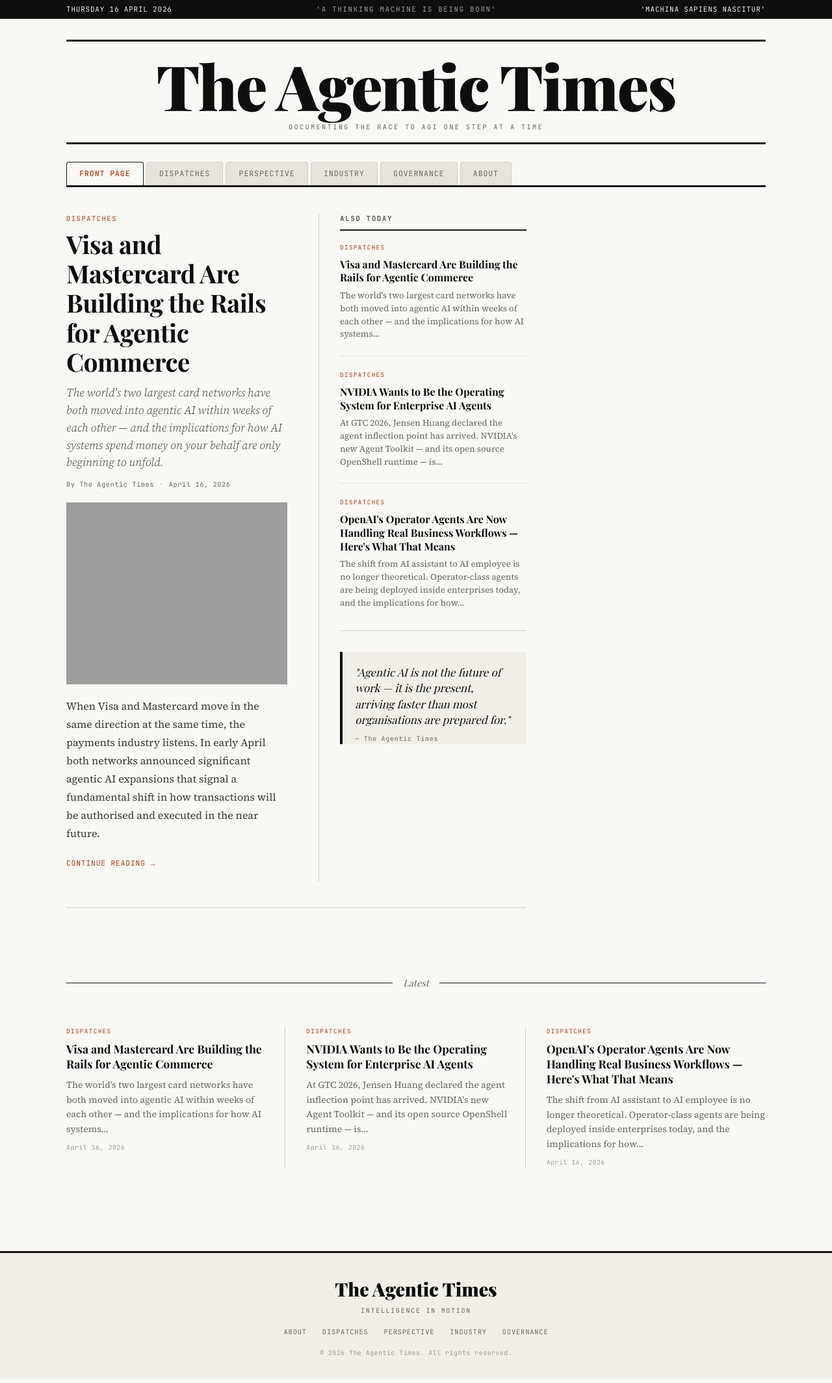
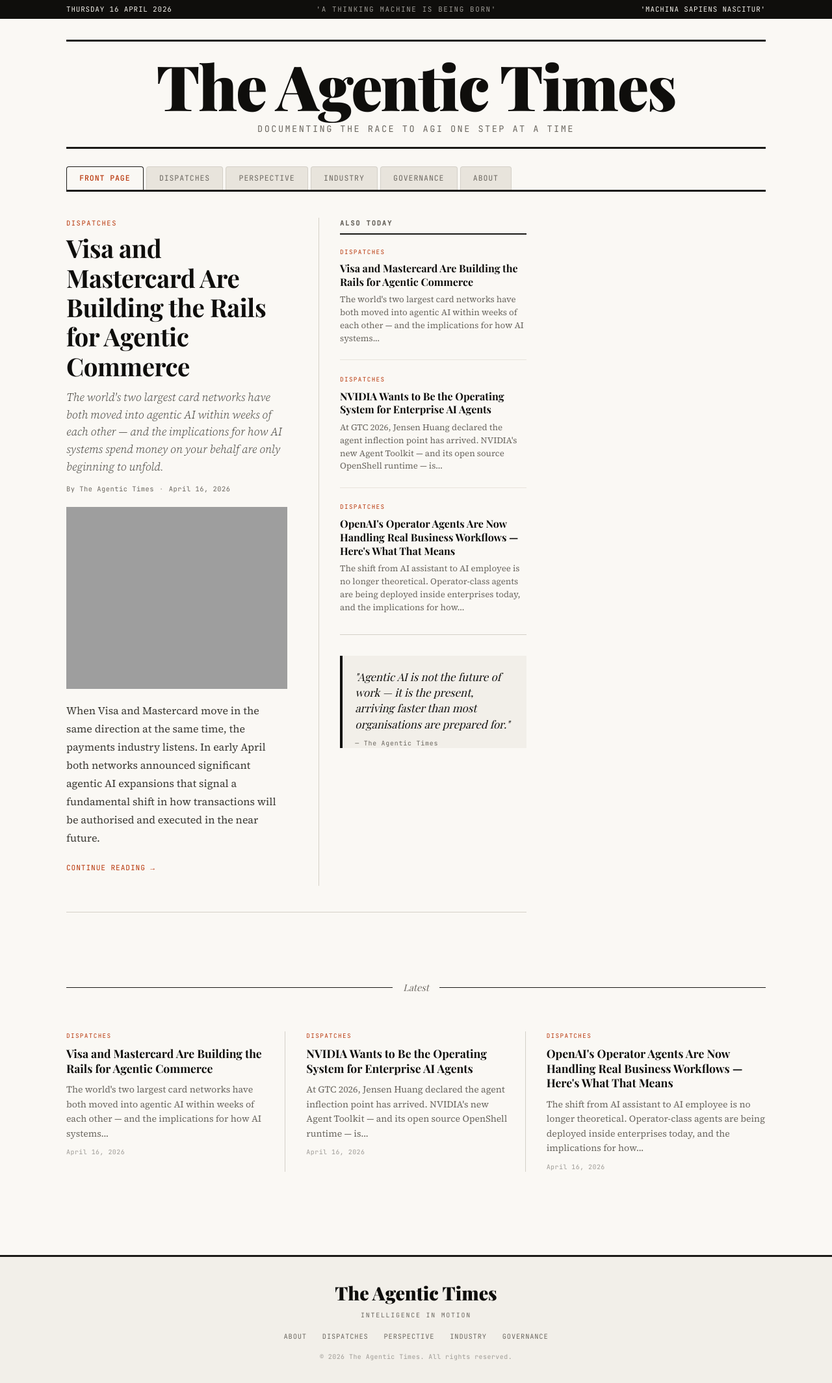
Before and after one commit to christbt79/agentic-times, a Jekyll site: the page built from index.html, in a window 1280 px wide. Shown: the whole page at 65% size. Built offline with Jekyll 4.4.1, drawn with Linux system fonts in a browser that asks for light colours; some web fonts are replaced; grey boxes are pictures that could not be loaded.

Commit message:
Update style.css

```diff
--- a/assets/css/style.css
+++ b/assets/css/style.css
@@ -46,7 +46,7 @@ img { max-width: 100%; height: auto; display: block; }
 .masthead-rule { height: 3px; background: var(--rule); margin-bottom: 1.2rem; }
 .masthead-rule.bottom-rule { margin-top: 1rem; margin-bottom: 0; height: 3px; }
 .masthead-title { font-family: var(--font-display); font-size: clamp(2.8rem, 8vw, 6rem); font-weight: 900; letter-spacing: -0.02em; line-height: 1; color: var(--ink); }
-.masthead-sub { font-family: var(--font-mono); font-size: 0.65rem; letter-spacing: 0.22em; color: var(--ink-muted); margin-top: 0.5rem; text-transform: uppercase; }
+.masthead-sub { font-family: var(--font-mono); font-size: 0.85rem; letter-spacing: 0.18em; color: var(--ink-muted); margin-top: 0.6rem; text-transform: uppercase; }
 
 /* ============================================
    NAVIGATION — FILING CABINET TABS
```
